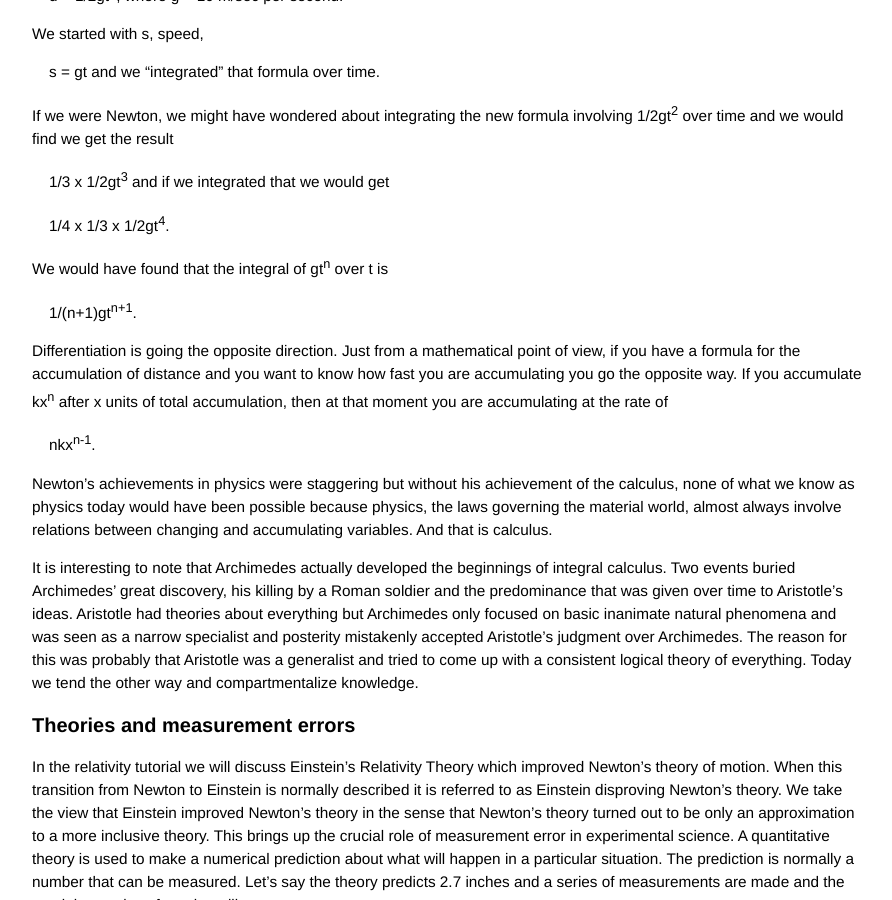
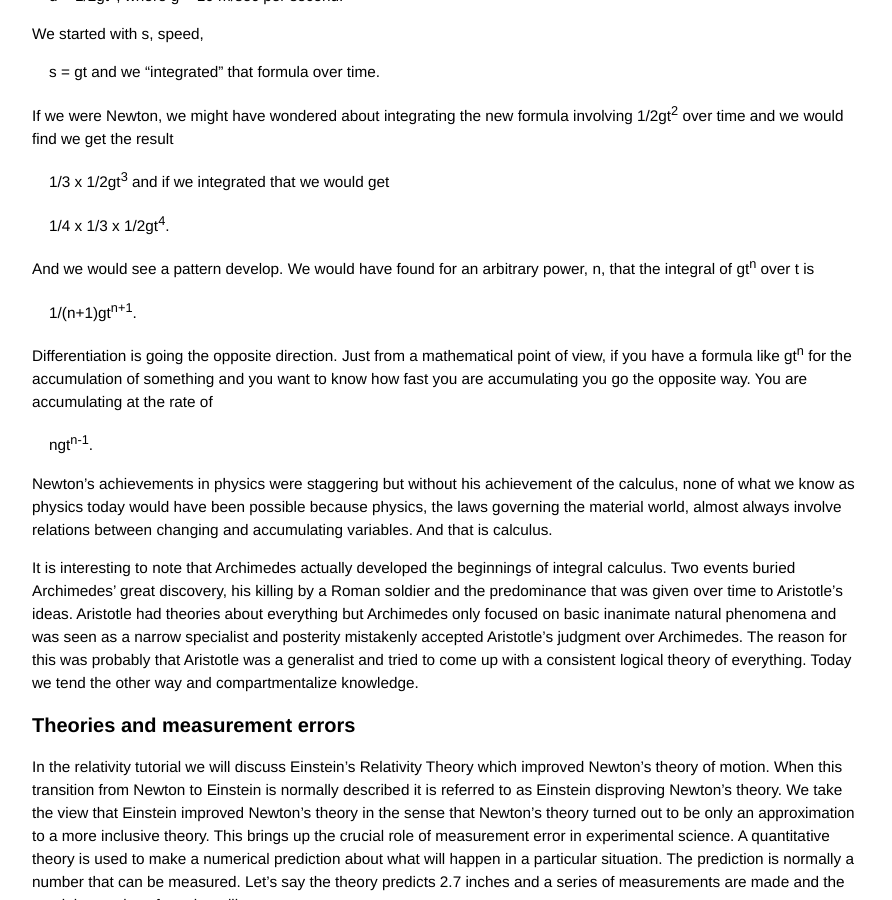
Before and after one commit to grbfacet/facet, a Jekyll site: the page built from principles-of-physics-tutorial.md, in a window 1280 px wide and 900 px high, scrolled down 4977 px. Shown: the whole window, without its empty margins (193-1085 px from the left). Built offline with Jekyll 4.4.1, drawn with Linux system fonts in a browser that asks for light colours.

Commit message:
Update principles-of-physics-tutorial.md

```diff
--- a/principles-of-physics-tutorial.md
+++ b/principles-of-physics-tutorial.md
@@ -108,13 +108,13 @@ If we were Newton, we might have wondered about integrating the new formula invo
 <span class="eq">1/4 x 1/3 x 1/2gt<sup>4</sup>.</span>
 
 
-We would have found that the integral of gt<sup>n</sup> over t is
+And we would see a pattern develop. We would have found for an arbitrary power, n, that the integral of gt<sup>n</sup> over t is
 
 <span class="eq">1/(n+1)gt<sup>n+1</sup>.</span>
 
-Differentiation is going the opposite direction. Just from a mathematical point of view, if you have a formula for the accumulation of distance and you want to know how fast you are accumulating you go the opposite way. If you accumulate kx<sup>n</sup> after x units of total accumulation, then at that moment you are accumulating at the rate of
+Differentiation is going the opposite direction. Just from a mathematical point of view, if you have a formula like gt<sup>n</sup> for the accumulation of something and you want to know how fast you are accumulating you go the opposite way. You are accumulating at the rate of
 
-<span class="eq">nkx<sup>n-1</sup>.</span>
+<span class="eq">ngt<sup>n-1</sup>.</span>
 
 Newton’s achievements in physics were staggering but without his achievement of the calculus, none of what we know as physics today would have been possible because physics, the laws governing the material world, almost always involve relations between changing and accumulating variables. And that is calculus.
 
```
